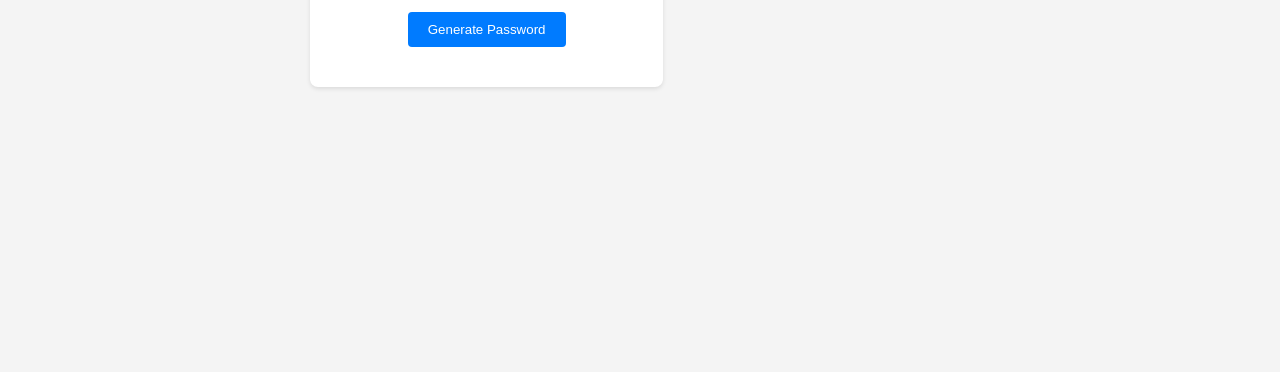
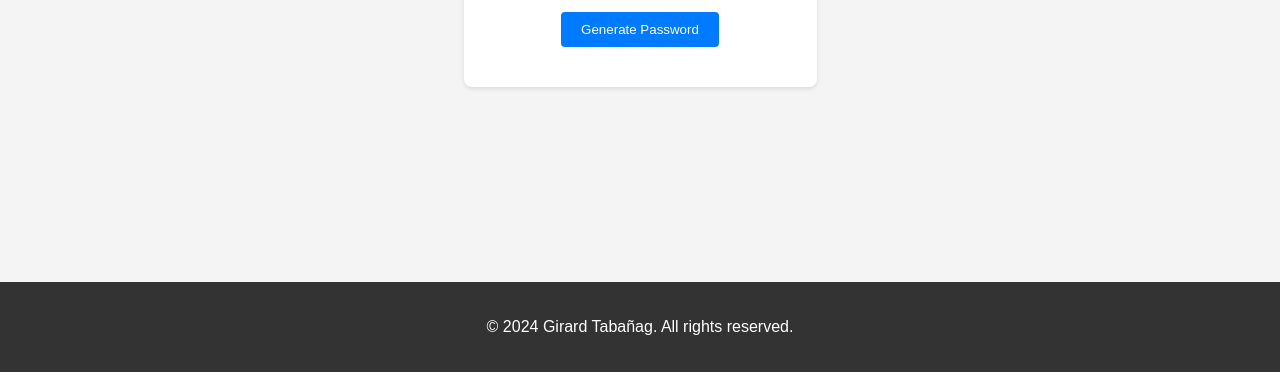
Before and after one commit to GirardT/password-generator, a plain HTML site: page index.htm in a window 1280 px wide. Shown: the part 428-800 px from the top of the page. Drawn offline with Linux system fonts and the light colour scheme.

Commit message:
Add footer and update README

```diff
--- a/styles.css
+++ b/styles.css
@@ -53,3 +53,13 @@ body {
     font-weight: bold;
     word-wrap: break-word;
   }
+
+  footer {
+    background-color: #333;
+    color: #fff;
+    text-align: center;
+    padding: 20px 0;
+    position: fixed;
+    bottom: 0;
+    width: 100%;
+  }
```
Also changed, not shown: 1 other file.
